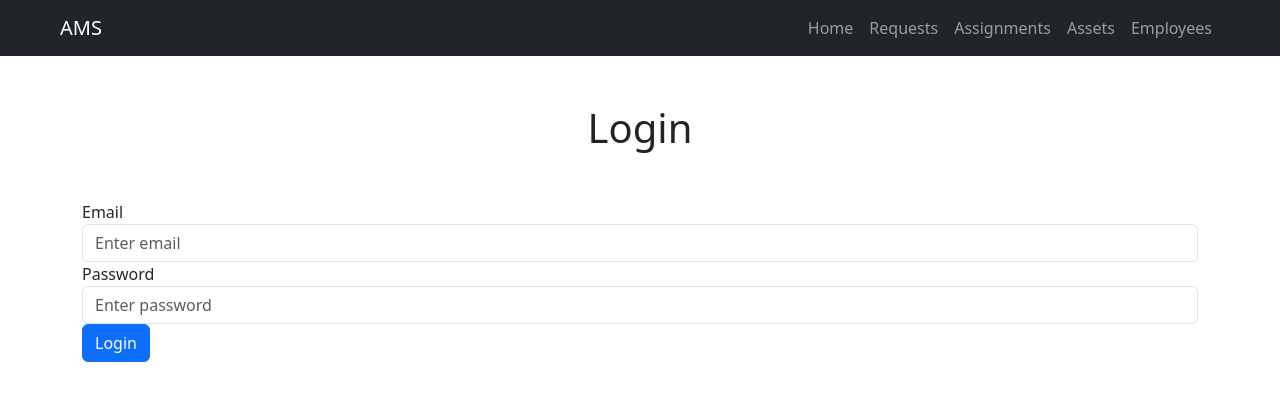
After one commit to bxrne/AMS, a Flask app: page /login in a window 1280 px wide. The commit adds this page. Shown: the top 401 px of the page. Run offline with Flask 2, Linux system fonts and the light colour scheme.

Commit message:
basic login or logout

```diff
--- a/app.py
+++ b/app.py
@@ -1,4 +1,5 @@
-from flask import Flask, redirect, render_template, request, url_for
+from functools import wraps
+from flask import Flask, flash, redirect, render_template, request, url_for, session
 import oracledb
 
 user = 'SYSTEM'
@@ -24,14 +25,52 @@ request_view = "SELECT R_ID, EMPLOYEE_ID, ASSET_ID, IS_OPEN, IS_APPROVED, CREATE
 
 
 app = Flask(__name__)
+app.secret_key = b'_5#y2L"F4Q8z\n\xec]/'
+
+def login_required(f):
+    @wraps(f)
+    def wrap(*args, **kwargs):
+        if 'uuid' in session:
+            return f(*args, **kwargs)
+        else:
+            flash('You need to login first.')
+            return redirect(url_for('login'))
+    return wrap
+
+def coordinator_required(f):
+    @wraps(f)
+    def wrap(*args, **kwargs):
+        if 'uuid' in session:
+            connection = oracledb.connect(user=user, password=password, dsn=conn_string)
+            cur = connection.cursor()
+            u = cur.execute("SELECT JOB_ID FROM ASSETMANAGEMENT.EMPLOYEE WHERE LOGIN_ID = " + str(session['uuid']) + "").fetchone()[0]
+            if u == 1:
+                return f(*args, **kwargs)
+            else:
+                flash('You are not a coordinator.')
+                return redirect(url_for('home'))
+        else:
+            flash('You need to login first.')
+            return redirect(url_for('login'))
+    return wrap
+
 
 
 @app.route('/')
 def home():
-    return render_template('home.html')
+    u = session['uuid'] if 'uuid' in session else None
+
+    if u is not None:
+        connection = oracledb.connect(user=user, password=password, dsn=conn_string)
+        cur = connection.cursor()
+        u = cur.execute("SELECT FIRST_NAME FROM ASSETMANAGEMENT.EMPLOYEE WHERE LOGIN_ID = " + str(u) + "").fetchone()[0]
+
+
+    return render_template('home.html', data=u)
 
 
 @app.route('/assets',methods=['GET', 'POST'])
+@login_required
 def assets():
     assets = []
     connection = oracledb.connect(user=user, password=password, dsn=conn_string)
@@ -67,6 +106,7 @@ def assets():
     return render_template('assets.html', data=assets)
 
 @app.route('/assets/edit/<aid>', methods=['GET', "POST"])
+@login_required
 def edit_asset(aid):
     connection = oracledb.connect(user=user, password=password, dsn=conn_string)
     cur = connection.cursor()
@@ -105,6 +145,7 @@ def edit_asset(aid):
     return render_template('edit_asset.html', asset=asset)
 
 @app.route('/employees',methods=['GET', 'POST'])
+@coordinator_required
 def employees():
     employees = []
     connection = oracledb.connect(user=user, password=password, dsn=conn_string)
@@ -142,6 +183,7 @@ def employees():
 
 
 @app.route('/assignments', methods=['GET', 'POST'])
+@login_required
 def assignments():
     assignments = []
     connection = oracledb.connect(user=user, password=password, dsn=conn_string)
@@ -176,6 +218,7 @@ def assignments():
     return render_template('assignments.html', data=assignments)
 
 @app.route('/requests', methods=['GET', 'POST'])
+@login_required
 def requests():
     requests = []
     connection = oracledb.connect(user=user, password=password, dsn=conn_string)
@@ -214,6 +257,7 @@ def requests():
 
 
 @app.route('/requests/<rid>', methods=['GET'])
+@login_required
 def view_request(rid):
     connection = oracledb.connect(user=user, password=password, dsn=conn_string)
 
@@ -239,6 +283,30 @@ def view_request(rid):
 
     return render_template('request.html', data=data)
 
+@app.route('/login', methods=['GET', 'POST'])
+def login():
+    if request.method == 'POST':
+        connection = oracledb.connect(user=user, password=password, dsn=conn_string)
+
+        email = request.form['email']
+        lpassword = request.form['password']
+        cur = connection.cursor()
+        cur.execute("SELECT L_ID FROM ASSETMANAGEMENT.LOGIN WHERE EMAIL_ADDRESS = '" + email + "' AND L_PASSWORD = '" + lpassword + "'")
+        result = cur.fetchone()[0]
+        uuid = cur.execute("SELECT EMPLOYEE_ID FROM ASSETMANAGEMENT.EMPLOYEE WHERE LOGIN_ID = " + str(result)).fetchone()[0]
+        if result is None:
+            return render_template('login.html', error="Invalid Credentials")
+        else:
+            session['uuid'] = result
+            return redirect(url_for('home'))
+    return render_template('login.html')
+
+@app.route('/logout')
+def logout():
+    session.pop('uuid', None)
+    flash('You were logged out')
+    return redirect(url_for('login'))
+
 
 if __name__ == '__main__':
     app.run(debug=True)
--- a/templates/base.html
+++ b/templates/base.html
@@ -19,6 +19,12 @@
 
 			{% endblock %}
 		</main>
+		{% for msg in get_flashed_messages() %}
+			<div class="alert alert-primary mt-3" role="alert">
+				{{ msg }}
+			</div>
+      {% endfor %}
+
 	</div>
 
 	<script src="https://cdn.jsdelivr.net/npm/bootstrap@5.3.0-alpha1/dist/js/bootstrap.bundle.min.js" integrity="sha384-w76AqPfDkMBDXo30jS1Sgez6pr3x5MlQ1ZAGC+nuZB+EYdgRZgiwxhTBTkF7CXvN" crossorigin="anonymous"></script>
--- /dev/null
+++ b/templates/login.html
@@ -0,0 +1,27 @@
+{% extends 'base.html' %}
+
+{% block title %}Login{% endblock %}
+
+{% block header %}
+Login
+{% endblock %}
+
+{% block content %}
+<form method="POST">
+	<div class="form-group">
+		<label for="email">Email</label>
+		<input type="email" class="form-control" name="email" id="email" placeholder="Enter email">
+	</div>
+	<div class="form-group">
+		<label for="password">Password</label>
+		<input type="password" class="form-control" name="password" id="password" placeholder="Enter password">
+	</div>
+	<button type="submit" class="btn btn-primary">Login</button>
+
+	{% if error %}
+		<div class="alert alert-danger mt-3" role="alert">
+			{{ error }}
+		</div>
+	{% endif %}
+</form>
+{% endblock %}
--- a/templates/requests.html
+++ b/templates/requests.html
@@ -24,10 +24,10 @@ View Requests
       <th scope="col">ID</th>
       <th scope="col">Asset</th>
       <th scope="col">Employee</th>
-	  <th scope="col">Open</th>
-	  <th scope="col">Approved</th>
+	    <th scope="col">Open</th>
+	    <th scope="col">Approved</th>
       <th scope="col">Created</th>
-	  <th scope="col">Updated</th>
+	    <th scope="col">Updated</th>
     </tr>
   </thead>
   <tbody>
```
Also changed, not shown: templates/home.html (+15 -3 lines).
